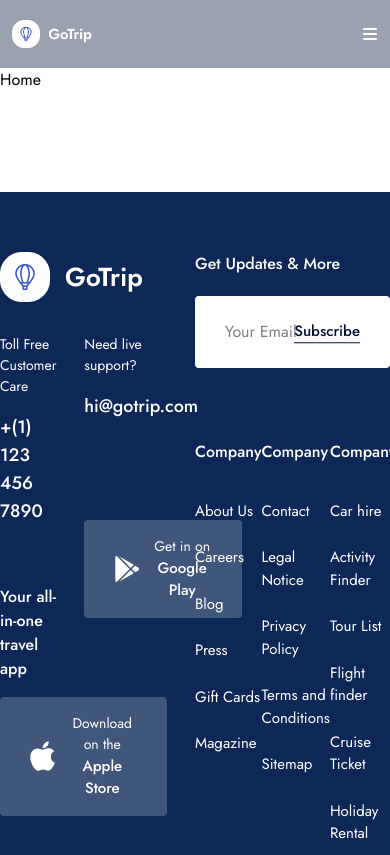
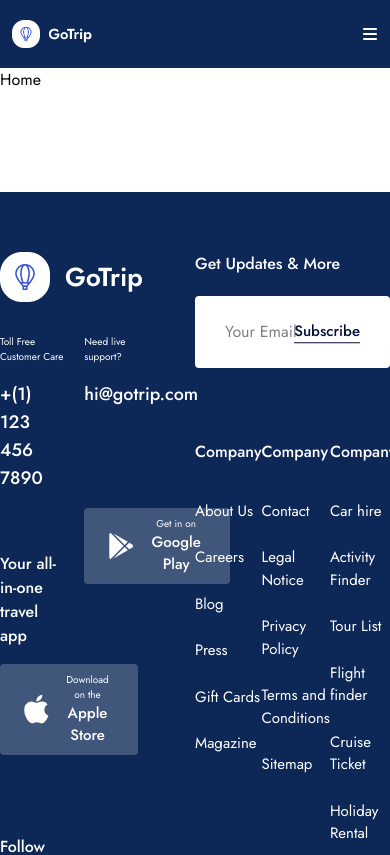
Before and after one commit to motasimdev/Go-Trip, a React (Vite) app: page / in a window 390 px wide. Shown: the top 855 px of the page. Built offline with nearby package versions, Linux system fonts and the light colour scheme.

Commit message:
header responsive running

```diff
--- a/src/components/Button.jsx
+++ b/src/components/Button.jsx
@@ -2,7 +2,7 @@
 
 const Button = ({Tagname="button", children, className, ...props}) => {
   return (
-    <Tagname {...props} className={`rounded-sm py-4 px-[30px] cursor-pointer ${className}`}>{children}</Tagname>
+    <Tagname {...props} className={`rounded-sm py-2 px-6 lg:py-4 lg:px-[30px] cursor-pointer ${className}`}>{children}</Tagname>
   )
 }
 
--- a/src/components/Para.jsx
+++ b/src/components/Para.jsx
@@ -2,7 +2,7 @@
 
 const Para = ({className, children}) => {
   return (
-    <p className={`text-[14px] text-white ${className}`}>{children}</p>
+    <p className={`text-[10px] lg:text-[14px] text-white ${className}`}>{children}</p>
 
   )
 }
--- a/src/components/layout/Header.jsx
+++ b/src/components/layout/Header.jsx
@@ -5,6 +5,7 @@
 import logo from "/src/assets/logo.png";
 import Button from "../Button";
 import { FaBars } from "react-icons/fa6";
+import Para from "../Para";
 
 const Header = () => {
   const [menu, setMenu] = useState(false);
@@ -74,14 +75,14 @@
       </nav>
 
       {/* =====================================responsive================================= */}
-      <nav className="py-5 px-3 bg-gray-400 w-full z-1000 lg:hidden">
+      <nav className="py-5 px-3 bg-[#0D2857] w-full z-1000 lg:hidden">
         <Container>
           <Flex className={"justify-between"}>
-            <picture className="w-20">
-              <img src={logo} alt="logo" />
+            <picture className="w-[30%]">
+              <img src={logo} alt="logo" className="w-20"/>
             </picture>
-            <div className={`${menu ? "block" : "hidden"}`}>
-              <ul className="text-center">
+            <div className={`${menu ? "block" : "hidden"} w-[40%]`}>
+              <ul className="text-center flex flex-col gap-y-2">
                 <NavLink to={"/"}>
                   <li className="font-medium text-white text-[15px] hover:text-blue-500 transition-colors duration-200">
                     Home
@@ -116,25 +117,25 @@
                   </li>
                 </NavLink>
               </ul>
-              <Flex className="gap-x-4 lg:hidden">
+              <Flex className="mt-5 gap-x-4 lg:hidden">
                 <Button
                   className={
                     "bg-white text-textClr1 hover:bg-blue-500 transition-colors duration-300"
                   }
                 >
-                  Become An Expert
+                  <p className={"text-black text-[10px]"}>Become An Expert</p>
                 </Button>
                 <Button
                   className={
                     "border border-white text-white hover:bg-blue-500 hover:border-blue-500 transition-colors duration-300"
                   }
                 >
-                  Sign In / Register
+                  <Para>Sign In / Register</Para>
                 </Button>
               </Flex>
             </div>
-            <button onClick={() => setMenu(!menu)}>
-              <FaBars className="text-white" />
+            <button onClick={() => setMenu(!menu)} className="w-[30%] flex justify-end cursor-pointer">
+              <FaBars className="text-white " />
             </button>
 
             {/* ===================signup btns================= */}
```
